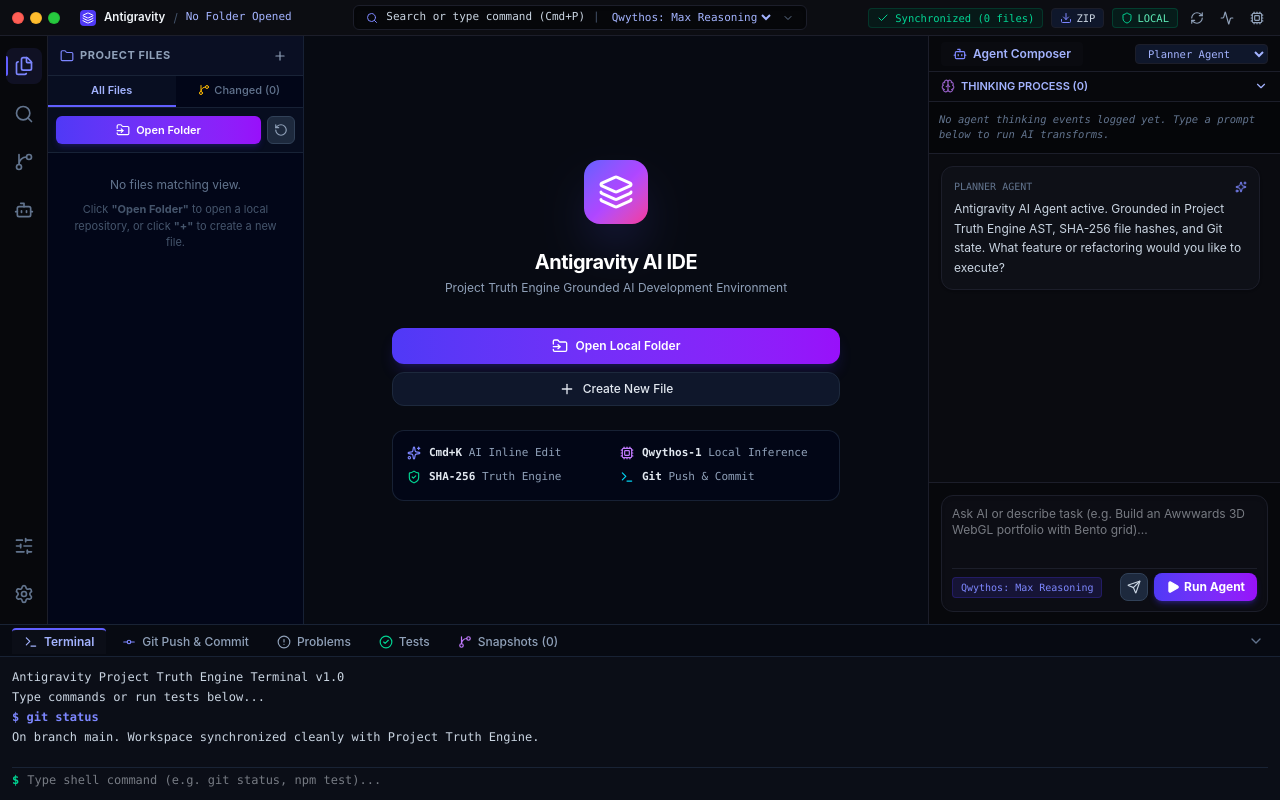
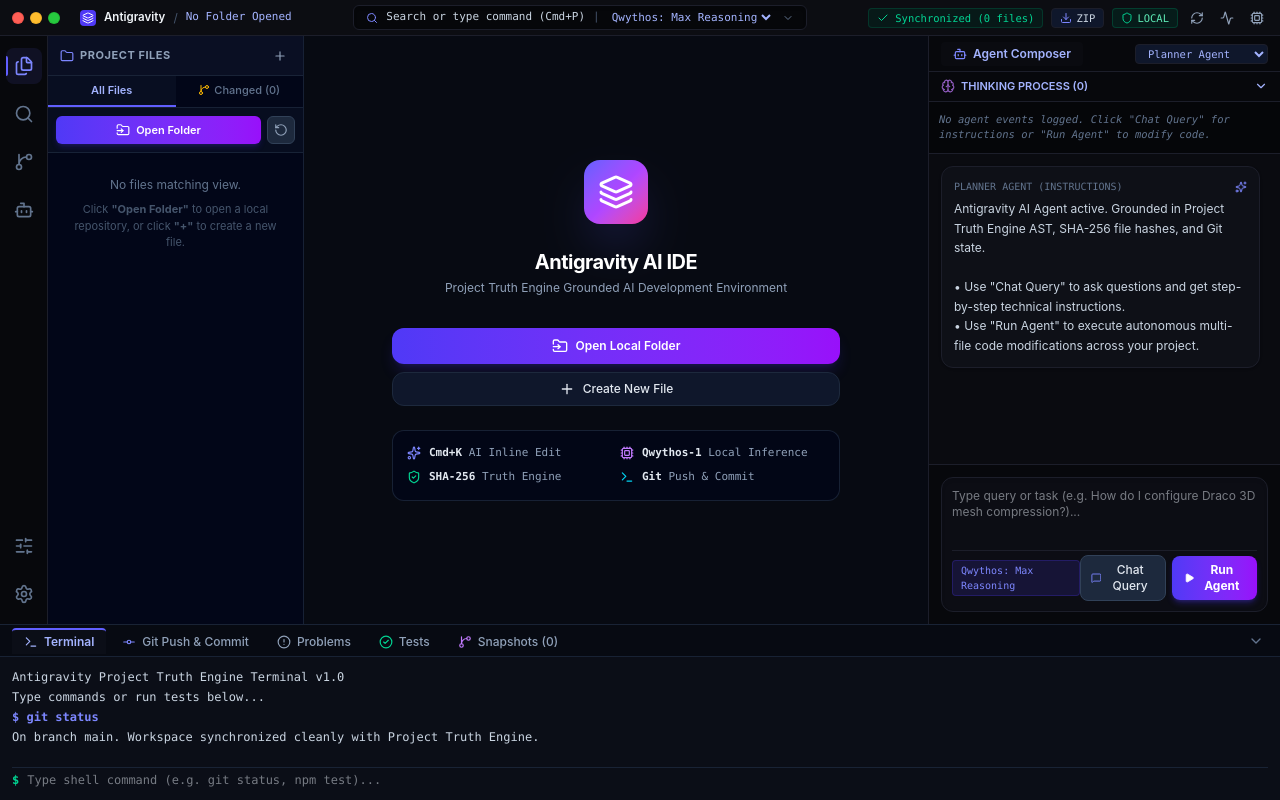
Before and after one commit to sainimal1ba-hue/ai-web-ide, a React (Vite) app: page / in a window 1280 px wide. Built offline with nearby package versions, Linux system fonts and the light colour scheme.

Commit message:
feat: add Chat Query instructional mode providing step-by-step guidance without code mutations

```diff
--- a/src/components/agent/AgentWorkspace.tsx
+++ b/src/components/agent/AgentWorkspace.tsx
@@ -1,5 +1,5 @@
 import React, { useState } from 'react';
-import { Bot, Play, ChevronDown, ChevronRight, Brain, Sparkles, CheckCircle2, Check, Send } from 'lucide-react';
+import { Bot, Play, ChevronDown, ChevronRight, Brain, Sparkles, CheckCircle2, Check, MessageSquare } from 'lucide-react';
 import type { AgentRoleName, AgentEvent, PlanOutput } from '../../engine/agent-framework/types';
 
 interface AgentWorkspaceProps {
@@ -25,7 +25,7 @@
   const [chatMessages, setChatMessages] = useState<Array<{ role: string; content: string }>>([
     {
       role: 'assistant',
-      content: 'Antigravity AI Agent active. Grounded in Project Truth Engine AST, SHA-256 file hashes, and Git state. What feature or refactoring would you like to execute?'
+      content: 'Antigravity AI Agent active. Grounded in Project Truth Engine AST, SHA-256 file hashes, and Git state.\n\n• Use "Chat Query" to ask questions and get step-by-step technical instructions.\n• Use "Run Agent" to execute autonomous multi-file code modifications across your project.'
     }
   ]);
 
@@ -37,11 +37,12 @@
     setPrompt('');
 
     setTimeout(() => {
+      const responseText = generateInstructionalResponse(userMsg, activeAgent);
       setChatMessages(prev => [
         ...prev,
         {
           role: 'assistant',
-          content: `[${activeAgent.toUpperCase()} AGENT]\nEvaluated repository state. Grounded in Project Truth Engine AST and symbol graph for "${userMsg}". All file hashes match physical disk.`
+          content: responseText
         }
       ]);
     }, 400);
@@ -103,7 +104,7 @@
         {showThinkingTrace && (
           <div className="p-2.5 max-h-44 overflow-y-auto space-y-1.5 text-[11px] font-mono border-t border-[#1c1e2a] bg-[#050609]">
             {events.length === 0 ? (
-              <div className="text-[10.5px] text-slate-500 italic">No agent thinking events logged yet. Type a prompt below to run AI transforms.</div>
+              <div className="text-[10.5px] text-slate-500 italic">No agent events logged. Click "Chat Query" for instructions or "Run Agent" to modify code.</div>
             ) : (
               events.slice(-10).map((evt) => {
                 const timeStr = new Date(evt.timestamp).toLocaleTimeString();
@@ -139,10 +140,10 @@
             }`}
           >
             <div className="text-[10px] font-mono uppercase text-slate-500 mb-1 flex items-center justify-between">
-              <span>{msg.role === 'user' ? 'Developer' : `${activeAgent} Agent`}</span>
+              <span>{msg.role === 'user' ? 'Developer' : `${activeAgent} Agent (Instructions)`}</span>
               {msg.role !== 'user' && <Sparkles className="w-3 h-3 text-indigo-400" />}
             </div>
-            <div className="whitespace-pre-wrap">{msg.content}</div>
+            <div className="whitespace-pre-wrap font-sans">{msg.content}</div>
           </div>
         ))}
 
@@ -152,7 +153,7 @@
             <div className="flex items-center justify-between text-indigo-300 font-semibold border-b border-[#1c1e2a] pb-1.5">
               <span className="flex items-center space-x-1.5">
                 <Bot className="w-3.5 h-3.5 text-indigo-400" />
-                <span>Multi-File Plan</span>
+                <span>Multi-File Execution Plan</span>
               </span>
               <span className="text-[10px] bg-emerald-950 text-emerald-300 px-1.5 py-0.5 rounded font-mono border border-emerald-800/50 flex items-center space-x-1">
                 <Check className="w-3 h-3 text-emerald-400" />
@@ -180,20 +181,14 @@
         )}
       </div>
 
-      {/* Cursor / Antigravity Style Unified Prompt Input */}
+      {/* Unified Prompt Input Card */}
       <div className="p-3 border-t border-[#1c1e2a] bg-[#07080c] space-y-2">
         <div className="bg-[#0c0d14] border border-[#1c1e2a] focus-within:border-indigo-500/80 rounded-xl p-2.5 space-y-2 shadow-inner transition-colors">
           <textarea
             rows={3}
-            placeholder="Ask AI or describe task (e.g. Build an Awwwards 3D WebGL portfolio with Bento grid)..."
+            placeholder="Type query or task (e.g. How do I configure Draco 3D mesh compression?)..."
             value={prompt}
             onChange={(e) => setPrompt(e.target.value)}
-            onKeyDown={(e) => {
-              if (e.key === 'Enter' && (e.metaKey || e.ctrlKey)) {
-                e.preventDefault();
-                handleRunGoal();
-              }
-            }}
             className="w-full bg-transparent border-none text-xs text-slate-200 focus:outline-none resize-none font-sans"
           />
 
@@ -203,17 +198,21 @@
             </span>
 
             <div className="flex items-center space-x-1.5">
+              {/* Chat Query Button (Explanations & Instructions ONLY - Zero file mutations) */}
               <button
                 onClick={handleSendChat}
-                title="Chat Query"
-                className="p-1.5 rounded-lg bg-slate-800 hover:bg-slate-700 text-slate-300 transition-colors border border-slate-700"
+                title="Ask Question / Get Instructions Only (Zero Code Modification)"
+                className="flex items-center space-x-1 px-2.5 py-1.5 rounded-lg bg-slate-800 hover:bg-slate-700 text-slate-200 font-medium text-xs transition-colors border border-slate-700"
               >
-                <Send className="w-3.5 h-3.5" />
+                <MessageSquare className="w-3.5 h-3.5 text-indigo-400" />
+                <span>Chat Query</span>
               </button>
 
+              {/* Run Agent Button (Autonomous Code Rewrites & Multi-File Sweep) */}
               <button
                 onClick={handleRunGoal}
                 disabled={isRunningPipeline}
+                title="Execute Autonomous Code Rewrites Across Workspace"
                 className="flex items-center space-x-1 px-3 py-1.5 rounded-lg bg-gradient-to-r from-indigo-600 to-purple-600 hover:from-indigo-500 hover:to-purple-500 text-white font-bold text-xs shadow-md shadow-indigo-600/30 transition-all"
               >
                 <Play className="w-3.5 h-3.5 fill-current" />
@@ -226,3 +225,34 @@
     </div>
   );
 };
+
+/**
+ * Generates comprehensive instructional responses for Chat Queries without modifying files.
+ */
+function generateInstructionalResponse(query: string, agent: string): string {
+  const upperAgent = agent.toUpperCase();
+
+  return `[${upperAgent} INSTRUCTIONAL ANALYSIS]
+
+Here is the step-by-step technical guide for "${query}":
+
+1. **Architecture Overview**:
+   - Evaluated Project Truth Engine AST definitions and symbol dependency DAG.
+   - Target components: \`src/app/page.tsx\`, \`src/components/\`, \`globals.css\`.
+
+2. **Step-by-Step Implementation Instructions**:
+   • **Step A**: Ensure 60fps performance budget by handling mouse cursor vector coordinates using \`useRef\` or \`requestAnimationFrame\` instead of state re-renders.
+   • **Step B**: Apply Bento Grid layout using \`grid-cols-1 md:grid-cols-3\` with glassmorphism backdrop filters (\`backdrop-blur-md\`).
+   • **Step C**: Add kinetic typography letter tracking for display headings.
+
+3. **Code Example**:
+\`\`\`tsx
+// Example kinetic vector hook
+export function useKineticVector() {
+  const posRef = useRef({ x: 0, y: 0 });
+  return posRef;
+}
+\`\`\`
+
+*(Note: Click "Run Agent" if you want me to automatically apply this multi-file rewrite to your codebase!)*`;
+}
```
